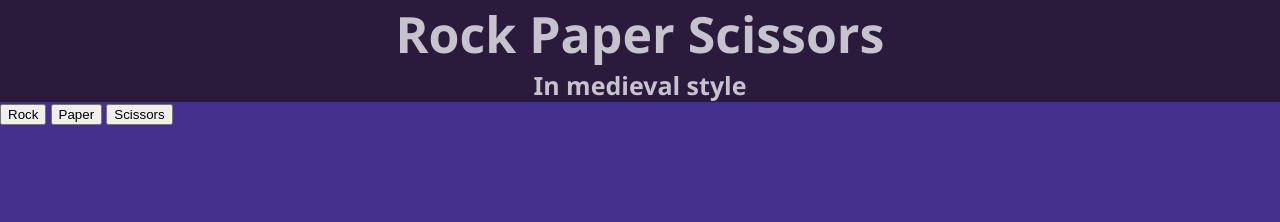
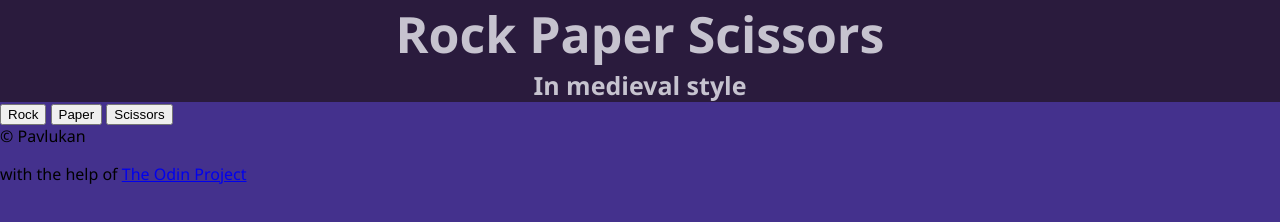
Before and after one commit to Pavlukan/odin-rock-paper-scissors, a plain HTML site: page index.html in a window 1280 px wide. Drawn offline with Linux system fonts and the light colour scheme.

Commit message:
Add a footer

```diff
--- a/index.html
+++ b/index.html
@@ -19,5 +19,9 @@
         <button id="scissors">Scissors</button>
         <div class="roundResult"></div>
     </div>
+    <div class = "footer">
+        © Pavlukan
+        <p>with the help of <a href="https://www.theodinproject.com/">The Odin Project</a></p>
+    </div>
 </body>
 </html>
```
